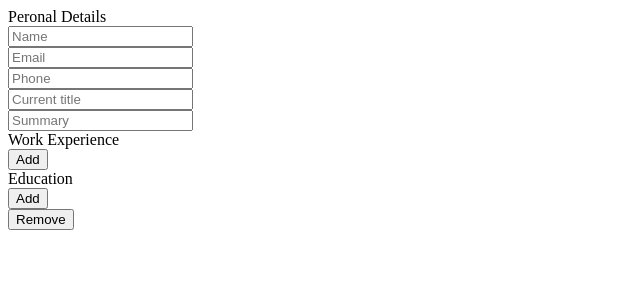
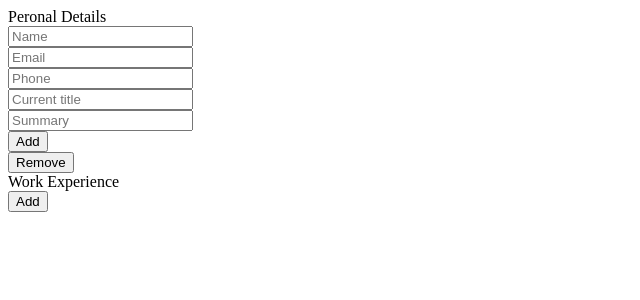
Before and after one commit to yabetsg/resume-builder, a React (Create React App) app: page / in a window 1280 px wide. Shown: the top 300 px of the page, without its empty margins (0-640 px from the left). Built offline with nearby package versions, Linux system fonts and the light colour scheme.

Commit message:
Refactor add/remove experience feature

```diff
--- a/src/App.js
+++ b/src/App.js
@@ -5,6 +5,8 @@ import React, { Component, useRef } from "react";
 import PersonalOverview from "./components/PersonalOverview";
 import Experience from "./components/Experience";
 import Education from "./components/Education";
+import Field from "./components/Field";
+import uniqid from 'uniqid';
 
 export default class App extends Component {
   constructor(props) {
@@ -15,11 +17,14 @@ export default class App extends Component {
         personal: [],
       },
       class:{experienceClass:'experience-add-btn'},
-      enable:{experience:'disable'}
+      enable:{experience:'enable'},
+      childs: {experience:[]}
     };
     this.onChange = this.onChange.bind(this);
     this.onSubmit = this.onSubmit.bind(this);
-    this.remove = this.remove.bind(this);
+    this.removeExperience = this.removeExperience.bind(this);
+    this.addExperience = this.addExperience.bind(this);
+
   }
 
   onChange(e) {
@@ -97,6 +102,33 @@ export default class App extends Component {
       }
     }
   }
+    removeExperience(e){
+      const sectionId = e.target.parentNode.parentNode.parentNode.parentNode.id;
+     // console.log(e.target.parentNode.parentNode.parentNode.parentNode.id);
+      this.setState({
+        childs:{experience:this.state.childs.experience.filter((_,index)=>sectionId!=index)}
+      })
+
+      if(this.state.childs.experience.length === 1){
+        this.setState({
+          enable:{experience:'enable'}
+        })
+      }
+    console.log(this.state.childs.experience);
+  }
+
+  addExperience(e){
+    this.setState({
+      childs:{experience:this.state.childs.experience.concat(<Field  placeholder1="Company Name"
+      placeholder2="Position" placeholder3="Date From"
+      placeholder4="Date Until"
+      placeholder5="Details"  clickEvent = {this.addExperience} removeButtonEvent = {this.removeExperience}></Field>)},
+
+      enable:{experience:'disable'}
+    })
+
+
+  }
   onSubmit(e) {
     const { name, email, phone, currentTitle, summary } = this.state.input;
     e.preventDefault();
@@ -114,24 +146,18 @@ export default class App extends Component {
       input: { name: "", email: "", phone: "", currentTitle: "", summary: "" },
     });
 
-    if(e.target.className === 'experience-add-btn'){
-        this.setState({
-          enable:{experience:'enable'}
-        })
-    }
+    // if(e.target.className === 'experience-add-btn'){
+    //     this.setState({
+    //       enable:{experience:'disable'}
+    //     })
+    // }
 
   }
 
-  remove(e){
 
-    if(e.target.className === 'enable'){
-      this.setState({
-        enable:{experience:'disable'}
-      })
-  }
-  }
   render() {
     const { name, email, phone, currentTitle, summary } = this.state.input;
+
     return (
       <>
         <Personal
@@ -144,23 +170,28 @@ export default class App extends Component {
           summaryValue={summary}
         ></Personal>
 
-       {/* <PersonalOverview inputs={this.state.inputs}></PersonalOverview> */}
-        <Experience
-          addButtonEvent={this.onSubmit}
-          removeButtonEvent = {this.remove}
-          onChange={this.onChange}
-          containerClass = {this.state.enable.experience}
-          buttonClass = {this.state.class.experienceClass}
 
-          removeButtonClass = {this.state.enable.experience}
-        ></Experience>
+         <Experience className1 = {this.state.enable.experience} initialClickEvent={this.addExperience} clickEvent = {this.addExperience}child={
+       this.state.childs.experience}>
 
-        <Education
-          addButtonEvent={this.onSubmit}
-          onChange={this.onChange}
-          containerClass = "disable"
-        ></Education>
+        </Experience>
+
+
+
       </>
     );
   }
 }
+   {/* <div>
+          <Experience></Experience>
+          <button onClick={this.add}>test </button>
+            {this.child}
+        </div> */}
+
+
+
+        {/* <Education
+          addButtonEvent={this.onSubmit}
+          onChange={this.onChange}
+          containerClass = "disable"
+        ></Education> */}
--- a/src/components/Experience.js
+++ b/src/components/Experience.js
@@ -1,15 +1,26 @@
 import { Component } from "react";
 import Field from "./Field";
-
+import uniqid from 'uniqid';
 export default class Experience extends Component {
   constructor(props) {
     super(props);
   }
   render() {
-    const { onChange, addButtonEvent, removeButtonEvent, className1, className2, className3, className4, className5,containerClass,buttonClass, removeButtonClass } = this.props;
+    const { onChange,id, addButtonEvent, removeButtonEvent, className1, className2, className3, className4, className5,containerClass,buttonClass, removeButtonClass , child, initialClickEvent} = this.props;
     return (
-      <section className="experience ">
-        <Field
+      <section   className="experience ">
+        <div >Work Experience</div>
+         <button className = {className1} type="button" onClick={initialClickEvent}>Add</button>
+          {child.map((element,index)=>{
+            return <section id={index} className="group" key={uniqid()}>{element}</section>
+          })}
+
+
+      </section>
+    );
+  }
+}
+{/* <Field
           header="Work Experience"
           placeholder1="Company Name"
           placeholder2="Position"
@@ -28,8 +39,4 @@ export default class Experience extends Component {
           addButtonEvent={addButtonEvent}
           removeButtonEvent = {removeButtonEvent}
 
-        ></Field>
-      </section>
-    );
-  }
-}
+        ></Field> */}
--- a/src/components/Field.js
+++ b/src/components/Field.js
@@ -9,9 +9,9 @@ export default class Field extends Component{
 
 
     render(){
-        const {onChange, addButtonEvent,removeButtonEvent, header, value1, value2, value3, value4, value5, placeholder1,placeholder2,placeholder3, placeholder4 , placeholder5, className1, className2, className3, className4, className5,containerClass,buttonClass,removeButtonClass} = this.props;
+        const {onChange ,clickEvent, addButtonEvent,removeButtonEvent, header, value1, value2, value3, value4, value5, placeholder1,placeholder2,placeholder3, placeholder4 , placeholder5, className1, className2, className3, className4, className5,containerClass,buttonClass,removeButtonClass} = this.props;
         return(
-           <section>
+
                 <form onClick={addButtonEvent} >
                 <header> {header}</header>
                 <div className = {containerClass}>
@@ -20,14 +20,14 @@ export default class Field extends Component{
                 <input placeholder={placeholder3} className={className3} onChange={onChange} value = {value3}></input>
                 <input placeholder={placeholder4} className={className4} onChange={onChange} value = {value4}></input>
                 <input placeholder={placeholder5} className={className5} onChange={onChange} value = {value5}></input>
+
+                <div>
+                <button type="button" onClick = {clickEvent} className={'add-btn'}>Add</button>
+                <button type="button" onClick={removeButtonEvent} className={'remove-btn'}>Remove</button>
                 </div>
-                <div>
-                <button type="button" className={buttonClass}>Add</button>
-                <button type="button" onClick={removeButtonEvent} className={removeButtonClass}>Remove</button>
-                </div>
+             </div>
+                </form>
 
-                </form>
-           </section>
         );
     }
 
--- a/src/styles/App.css
+++ b/src/styles/App.css
@@ -40,11 +40,15 @@
   display: flex;
   flex-direction: column;
 }
+
+.group:not(:last-child) .add-btn{
+  display: none;
+}
 .personal-details{
   width: 100px;
 }
 .experience{
-  width: 100px;
+  width: 200px;
 
 }
 .education{
```
